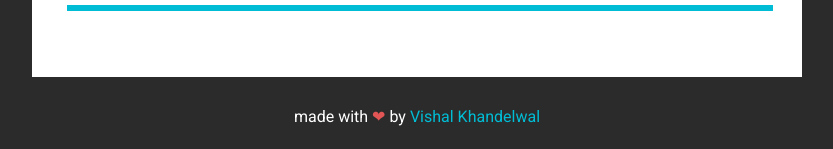
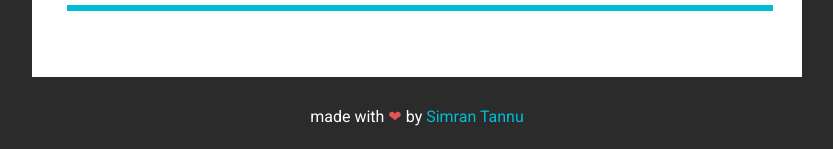
Before and after one commit to vishal2106/CarPrice_Prediction, a Flask app: page / in a window 1280 px wide. Shown: the part 686-835 px from the top of the page, without its empty margins (223-1056 px from the left). Run offline with Flask 2, Linux system fonts and the light colour scheme; parts of the project's set-up code (start-up, migrations or seed data) failed here and were passed over.

Commit message:
Update index.html

```diff
--- a/templates/index.html
+++ b/templates/index.html
@@ -63,7 +63,7 @@
     </div>
   </body>
   <div style="padding-bottom:15px; font-family: 'Roboto';color:white;" align="center">
-    made with <span style="color:#e25555;">❤</span> by <a target="_blank" href="https://github.com/vishal2106">Vishal Khandelwal</a></div>
+    made with <span style="color:#e25555;">❤</span> by <a target="_blank" href="https://github.com/vishal2106">Simran Tannu</a></div>
   <style>
     a {
       color :#00bcd4;
```
